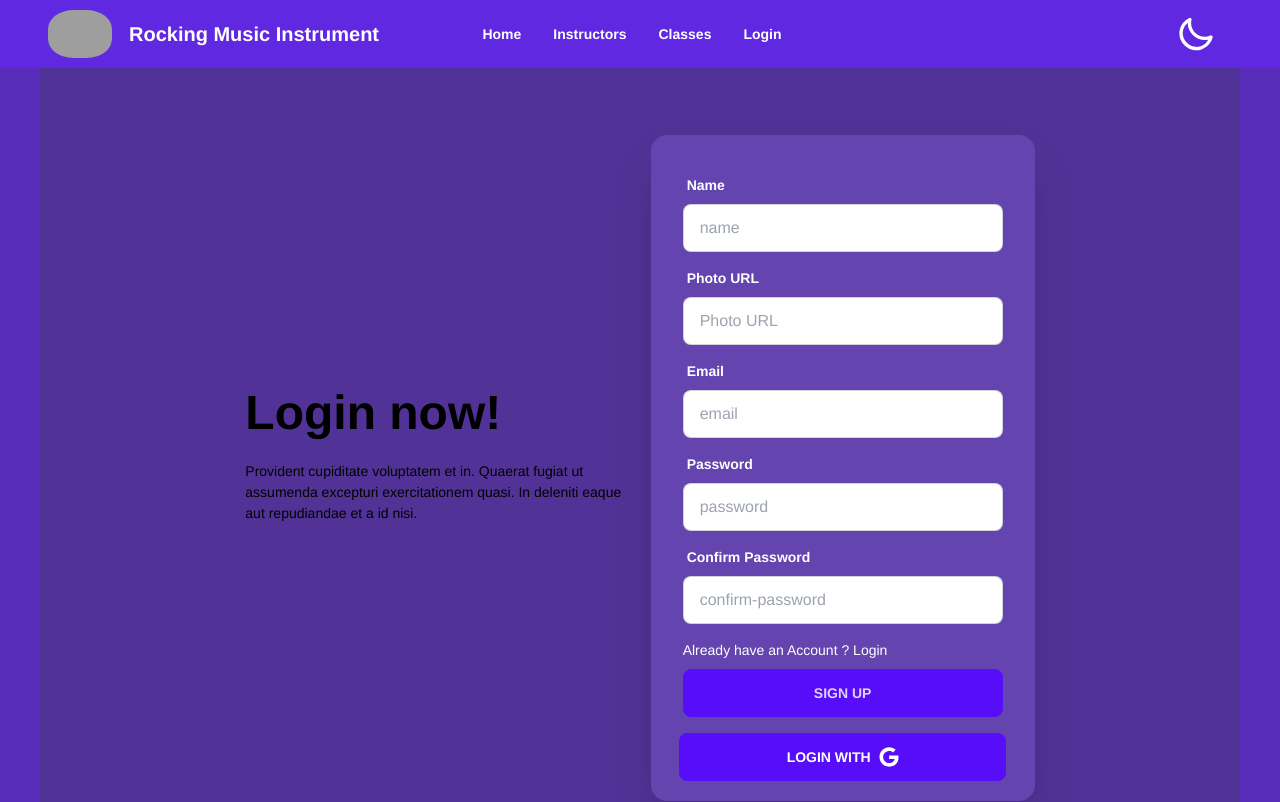
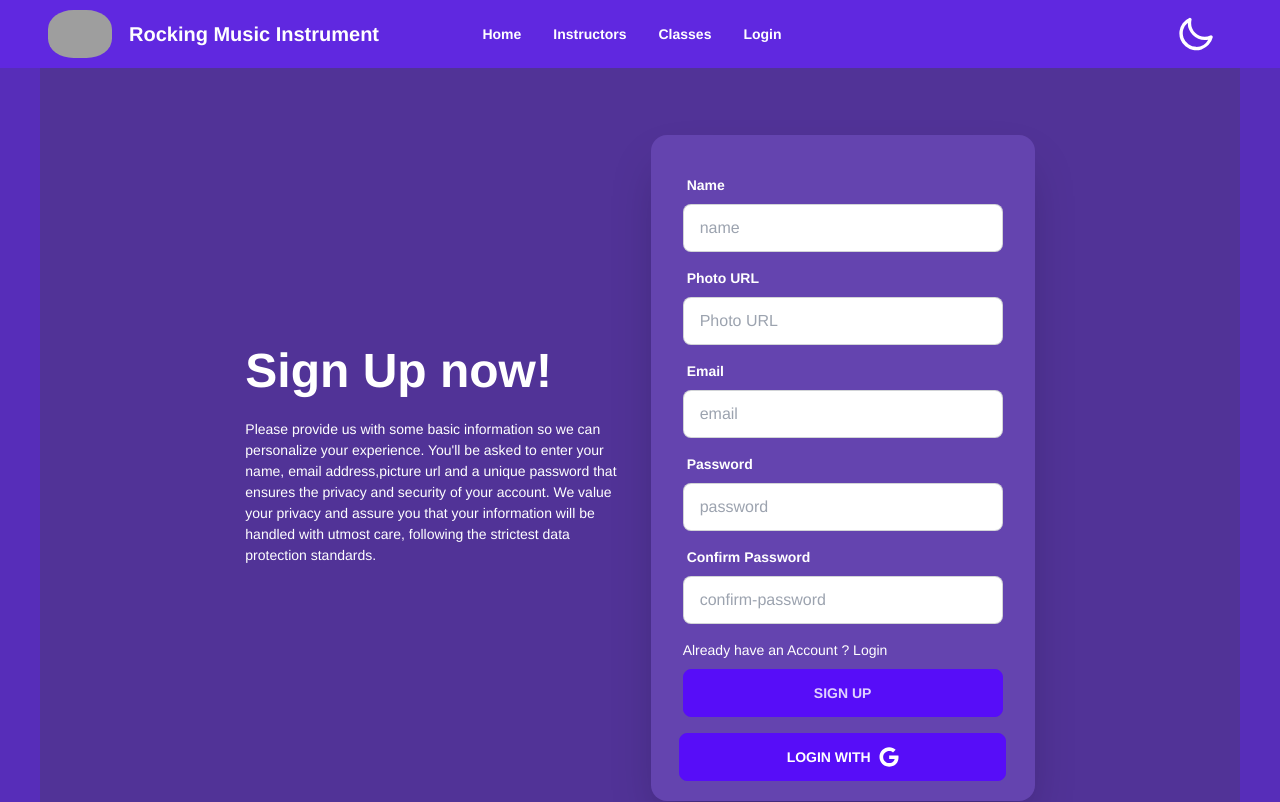
Before and after one commit to jahirul94/music-instruments-clients, a React (Vite) app: page /register in a window 1280 px wide. Shown: the top 802 px of the page. Built offline with nearby package versions, Linux system fonts and the light colour scheme; no server answers; grey boxes are pictures that could not be loaded.

Commit message:
add description in login page

```diff
--- a/src/Pages/DashBoard/InstructorDashboard/AddAClass.jsx
+++ b/src/Pages/DashBoard/InstructorDashboard/AddAClass.jsx
@@ -33,7 +33,7 @@ const AddAClass = () => {
                                 Swal.fire({
                                     position: 'center',
                                     icon: 'success',
-                                    title: 'Your New Item has been Uploaded',
+                                    title: 'Your New classes has been Uploaded',
                                     showConfirmButton: false,
                                     timer: 1500
                                 })
--- a/src/Pages/Login/Login.jsx
+++ b/src/Pages/Login/Login.jsx
@@ -35,7 +35,7 @@ const Login = () => {
             <div className="hero-content flex-col lg:flex-row">
                 <div className="text-center lg:text-left lg:w-1/3 text-white">
                     <h1 className="text-5xl font-bold">Login now!</h1>
-                    <p className="py-6">Provident cupiditate voluptatem et in. Quaerat fugiat ut assumenda excepturi exercitationem quasi. In deleniti eaque aut repudiandae et a id nisi.</p>
+                    <p className="py-6">To securely access your account, please enter your registered email address and password in the designated fields. We take your privacy seriously and employ industry-standard encryption protocols to protect your sensitive information. Rest assured that your login credentials are safe with us.</p>
                 </div>
                 <div className="card flex-shrink-0 w-full max-w-sm shadow-2xl bg-[#6444af]">
                     <form  onSubmit={handleSubmit(onSubmit)} className="card-body">
@@ -43,13 +43,13 @@ const Login = () => {
                             <label className="label">
                                 <span className="label-text text-white">Email</span>
                             </label>
-                            <input type="email" {...register("email")} placeholder="email" className="input input-bordered" />
+                            <input type="email" {...register("email")} placeholder="email" className="input input-bordered" required />
                         </div>
                         <div className="form-control">
                             <label className="label">
                                 <span className="label-text text-white">Password</span>
                             </label>
-                            <input type="password" {...register("password")} placeholder="password" className="input input-bordered" />
+                            <input type="password" {...register("password")} placeholder="password" className="input input-bordered" required />
                             <label className="label text-white">
                                 <p> New at here ? <Link to="/register">Sign Up </Link></p>
                             </label>
--- a/src/Pages/Login/Register.jsx
+++ b/src/Pages/Login/Register.jsx
@@ -36,7 +36,7 @@ const Register = () => {
                                 if (data.insertedId) {
                                     reset();
                                     Swal.fire({
-                                        position: 'top-end',
+                                        position: 'center',
                                         icon: 'success',
                                         title: 'User created successfully.',
                                         showConfirmButton: false,
@@ -59,9 +59,9 @@ const Register = () => {
     return (
         <div className="hero min-h-screen bg-[#513397]">
             <div className="hero-content flex-col lg:flex-row">
-                <div className="text-center lg:text-left lg:w-1/3">
-                    <h1 className="text-5xl font-bold">Login now!</h1>
-                    <p className="py-6">Provident cupiditate voluptatem et in. Quaerat fugiat ut assumenda excepturi exercitationem quasi. In deleniti eaque aut repudiandae et a id nisi.</p>
+                <div className="text-center text-white lg:text-left lg:w-1/3">
+                    <h1 className="text-5xl font-bold">Sign Up now!</h1>
+                    <p className="py-6">Please provide us with some basic information so we can personalize your experience. You'll be asked to enter your name, email address,picture url  and a unique password that ensures the privacy and security of your account. We value your privacy and assure you that your information will be handled with utmost care, following the strictest data protection standards.</p>
                 </div>
                 <div className="card flex-shrink-0 w-full max-w-sm shadow-2xl bg-[#6444af]">
                     <form onSubmit={handleSubmit(onSubmit)} className="card-body">
@@ -69,13 +69,13 @@ const Register = () => {
                             <label className="label">
                                 <span className="text-white font-semibold">Name</span>
                             </label>
-                            <input type="text" {...register("name")} placeholder="name" className="input input-bordered" />
+                            <input type="text" {...register("name")} placeholder="name" className="input input-bordered" required/>
                         </div>
                         <div className="form-control">
                             <label className="label">
                                 <span className="text-white font-semibold">Photo URL</span>
                             </label>
-                            <input type="text" {...register("photo")} placeholder="Photo URL" className="input input-bordered" />
+                            <input type="text" {...register("photo")} placeholder="Photo URL" className="input input-bordered" required />
                         </div>
                         <div className="form-control">
                             <label className="label">
@@ -96,7 +96,7 @@ const Register = () => {
                             <label className="label">
                                 <span className="text-white font-semibold">Confirm Password</span>
                             </label>
-                            <input type="password" {...register("confirmPassword")} placeholder="confirm-password" className="input input-bordered" />
+                            <input type="password" {...register("confirmPassword")} placeholder="confirm-password" className="input input-bordered" required />
                         </div>
                         <p className="text-red-600">{error}</p>
                         <p className="text-white"> Already have an Account ? <Link to="/login">Login</Link></p>
```
